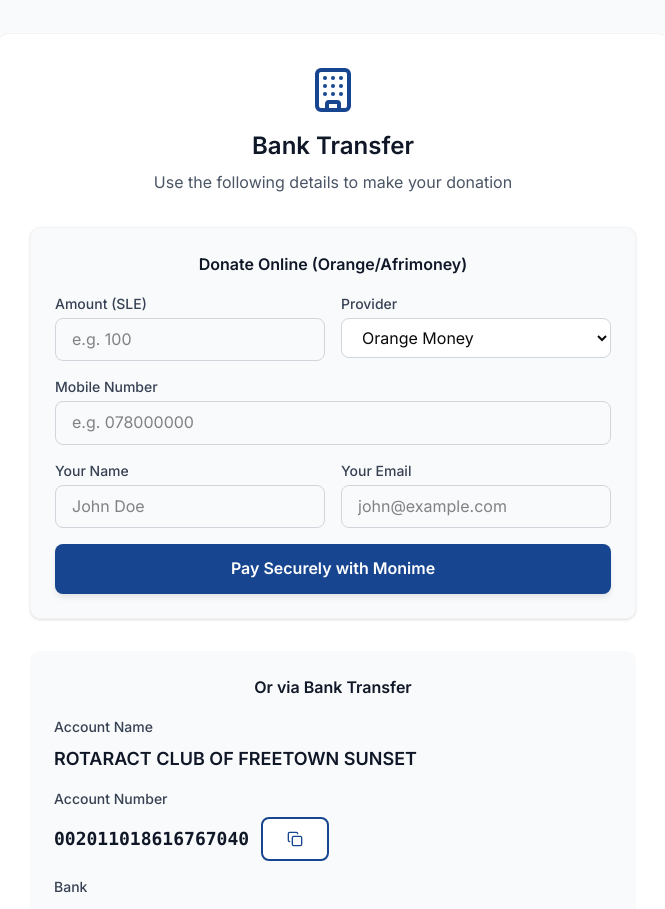
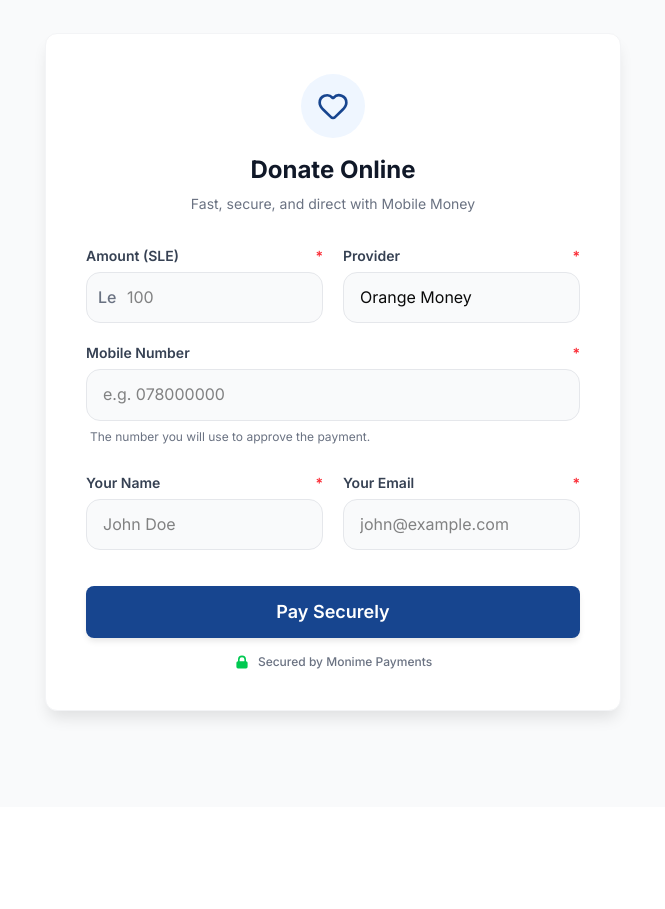
Before and after one commit to ChernorSulaima/rotroract-website, a Next.js app: page /donate in a window 1280 px wide. Shown: the part 1180-2089 px from the top of the page, without its empty margins (307-972 px from the left). Built offline with nearby package versions, Linux system fonts and the light colour scheme.

Commit message:
Refine donation page design, remove bank details, and fix scrolling bug

```diff
--- a/src/app/donate/page.tsx
+++ b/src/app/donate/page.tsx
@@ -8,7 +8,6 @@
 import { NotificationProvider, useNotification } from "@/components/NotificationProvider"
 
 const DonatePageContent = () => {
-  const [copiedAccount, setCopiedAccount] = useState(false)
   const [isLoading, setIsLoading] = useState(false)
   const [paymentCode, setPaymentCode] = useState<string | null>(null)
 
@@ -16,8 +15,6 @@
   const searchParams = useSearchParams()
 
   useEffect(() => {
-    window.scrollTo(0, 0)
-
     // Check for Monime redirect status
     const paymentStatus = searchParams.get("payment")
     if (paymentStatus === "success") {
@@ -62,26 +59,7 @@
     },
   ]
 
-  const bankDetails = {
-    accountName: "ROTARACT CLUB OF FREETOWN SUNSET",
-    accountNumber: "002011018616767040",
-    bankName: "Sierra Leone Commercial Bank",
-  }
-
-  const copyAccountNumber = () => {
-    navigator.clipboard.writeText(bankDetails.accountNumber)
-    setCopiedAccount(true)
-    showNotification("success", "Account number copied to clipboard!")
-    setTimeout(() => setCopiedAccount(false), 2000)
-  }
-
-  const handleDonationSubmit = (e: React.FormEvent<HTMLFormElement>) => {
-    e.preventDefault()
-    showNotification(
-      "success",
-      "Thank you for your interest in donating! Please use the bank details provided or contact us for other donation methods.",
-    )
-  }
+  // Removing unused bank details and functions
 
   return (
     <NotificationProvider>
@@ -119,43 +97,42 @@
               </div>
             </section>
 
-            {/* Bank Details */}
+            {/* Donation Form */}
             <section className="section-padding bg-gray-50">
               <div className="container-custom">
                 <div className="section-header">
-                  <h2 className="section-title">How to Donate</h2>
+                  <h2 className="section-title">Make a Donation</h2>
                   <div className="divider"></div>
                   <p className="section-subtitle">
-                    Make a direct bank transfer to support our community service projects
+                    Support our community service projects securely via Orange Money or Afrimoney
                   </p>
                 </div>
 
-                <div className="max-w-2xl mx-auto">
-                  <div className="card p-8">
+                <div className="max-w-xl mx-auto">
+                  <div className="card shadow-lg p-8 md:p-10 bg-white border border-gray-100 rounded-2xl">
                     <div className="text-center mb-8">
-                      <Building className="text-rcfs-blue mx-auto mb-4" size={48} />
-                      <h3 className="text-2xl font-semibold text-gray-900 mb-2">Bank Transfer</h3>
-                      <p className="text-gray-600">Use the following details to make your donation</p>
+                      <div className="w-16 h-16 bg-blue-50 rounded-full flex items-center justify-center mx-auto mb-4">
+                        <Heart className="text-rcfs-blue" size={32} />
+                      </div>
+                      <h3 className="text-2xl font-bold text-gray-900 mb-2">Donate Online</h3>
+                      <p className="text-gray-500 text-sm">Fast, secure, and direct with Mobile Money</p>
                     </div>
 
                     <div className="space-y-6">
-                      <div className="bg-gray-50 p-6 rounded-lg mb-8 shadow-sm border border-gray-100">
-                        <h4 className="font-semibold text-gray-900 mb-4 text-center">Donate Online (Orange/Afrimoney)</h4>
-
                       {paymentCode ? (
-                          <div className="text-center p-6 bg-white rounded-lg border border-green-200">
-                            <CheckCircle className="mx-auto text-green-500 mb-4" size={48} />
-                            <h5 className="text-xl font-bold text-gray-900 mb-2">Payment Code Generated</h5>
-                            <p className="text-gray-600 mb-4">Dial the following USSD code on your mobile phone to complete the donation:</p>
-                            <div className="bg-gray-100 p-4 rounded-lg text-2xl font-mono font-bold tracking-wider mb-4">
+                        <div className="text-center p-8 bg-green-50/50 rounded-xl border border-green-200 shadow-sm animate-fade-in">
+                          <CheckCircle className="mx-auto text-green-500 mb-5" size={56} />
+                          <h5 className="text-2xl font-bold text-gray-900 mb-3">Payment Code Generated</h5>
+                          <p className="text-gray-600 mb-6 text-sm">Dial the following USSD code on your mobile phone to complete the donation:</p>
+                          <div className="bg-white p-5 rounded-xl border border-green-300 shadow-inner text-3xl font-mono font-bold text-green-700 tracking-wider mb-6">
                             {paymentCode}
                           </div>
-                            <p className="text-sm text-gray-500 mb-6">
+                          <p className="text-sm text-gray-500 mb-8 max-w-xs mx-auto">
                             Do not close this page until you have approved the payment. Your donation will be confirmed automatically.
                           </p>
                           <button
                             onClick={() => setPaymentCode(null)}
-                              className="btn btn-secondary w-full"
+                            className="btn btn-secondary w-full py-3 text-base font-medium rounded-xl hover:bg-gray-100 transition-colors"
                           >
                             Make Another Donation
                           </button>
@@ -192,26 +169,35 @@
                               setIsLoading(false)
                             }
                           }}
-                            className="space-y-4"
+                          className="space-y-5"
                         >
-                            <div className="grid grid-cols-2 gap-4">
+                          <div className="grid grid-cols-2 gap-5">
                             <div>
-                                <label className="block text-sm font-medium text-gray-700 mb-1">Amount (SLE)</label>
+                              <label className="block text-sm font-semibold text-gray-700 mb-1.5 flex items-center justify-between">
+                                Amount (SLE) <span className="text-red-500">*</span>
+                              </label>
+                              <div className="relative">
+                                <div className="absolute inset-y-0 left-0 pl-3 flex items-center pointer-events-none">
+                                  <span className="text-gray-500 font-medium">Le</span>
+                                </div>
                                 <input
                                   type="number"
                                   name="amount"
                                   required
                                   min="10"
-                                  className="w-full px-4 py-2 border border-gray-300 rounded-md focus:ring-rcfs-blue focus:border-rcfs-blue"
-                                  placeholder="e.g. 100"
+                                  className="w-full pl-10 pr-4 py-3 bg-gray-50 border border-gray-200 rounded-xl focus:ring-2 focus:ring-rcfs-blue/20 focus:border-rcfs-blue transition-all"
+                                  placeholder="100"
                                 />
                               </div>
+                            </div>
                             <div>
-                                <label className="block text-sm font-medium text-gray-700 mb-1">Provider</label>
+                              <label className="block text-sm font-semibold text-gray-700 mb-1.5 flex items-center justify-between">
+                                Provider <span className="text-red-500">*</span>
+                              </label>
                               <select
                                 name="provider"
                                 required
-                                  className="w-full px-4 py-2 border border-gray-300 rounded-md focus:ring-rcfs-blue focus:border-rcfs-blue bg-white"
+                                className="w-full px-4 py-3 bg-gray-50 border border-gray-200 rounded-xl focus:ring-2 focus:ring-rcfs-blue/20 focus:border-rcfs-blue transition-all appearance-none outline-none"
                               >
                                 <option value="Orange">Orange Money</option>
                                 <option value="Afrimoney">Afrimoney</option>
@@ -220,90 +206,73 @@
                           </div>
 
                           <div>
-                              <label className="block text-sm font-medium text-gray-700 mb-1">Mobile Number</label>
+                            <label className="block text-sm font-semibold text-gray-700 mb-1.5 flex items-center justify-between">
+                              Mobile Number <span className="text-red-500">*</span>
+                            </label>
                             <input
                               type="tel"
                               name="phoneNumber"
                               required
-                                className="w-full px-4 py-2 border border-gray-300 rounded-md focus:ring-rcfs-blue focus:border-rcfs-blue"
+                              className="w-full px-4 py-3 bg-gray-50 border border-gray-200 rounded-xl focus:ring-2 focus:ring-rcfs-blue/20 focus:border-rcfs-blue transition-all"
                               placeholder="e.g. 078000000"
                             />
+                            <p className="text-xs text-gray-500 mt-2 ml-1">The number you will use to approve the payment.</p>
                           </div>
 
-                            <div className="grid grid-cols-2 gap-4">
+                          <div className="grid grid-cols-2 gap-5 pt-2">
                             <div>
-                                <label className="block text-sm font-medium text-gray-700 mb-1">Your Name</label>
+                              <label className="block text-sm font-semibold text-gray-700 mb-1.5 flex items-center justify-between">
+                                Your Name <span className="text-red-500">*</span>
+                              </label>
                               <input
                                 type="text"
                                 name="name"
                                 required
-                                  className="w-full px-4 py-2 border border-gray-300 rounded-md focus:ring-rcfs-blue focus:border-rcfs-blue"
+                                className="w-full px-4 py-3 bg-gray-50 border border-gray-200 rounded-xl focus:ring-2 focus:ring-rcfs-blue/20 focus:border-rcfs-blue transition-all"
                                 placeholder="John Doe"
                               />
                             </div>
                             <div>
-                                <label className="block text-sm font-medium text-gray-700 mb-1">Your Email</label>
+                              <label className="block text-sm font-semibold text-gray-700 mb-1.5 flex items-center justify-between">
+                                Your Email <span className="text-red-500">*</span>
+                              </label>
                               <input
                                 type="email"
                                 name="email"
                                 required
-                                  className="w-full px-4 py-2 border border-gray-300 rounded-md focus:ring-rcfs-blue focus:border-rcfs-blue"
+                                className="w-full px-4 py-3 bg-gray-50 border border-gray-200 rounded-xl focus:ring-2 focus:ring-rcfs-blue/20 focus:border-rcfs-blue transition-all"
                                 placeholder="john@example.com"
                               />
                             </div>
                           </div>
 
+                          <div className="pt-4">
                             <button
                               type="submit"
                               disabled={isLoading}
-                              className={`w-full btn btn-primary py-3 flex justify-center items-center ${isLoading ? 'opacity-70 cursor-not-allowed' : ''}`}
+                              className={`w-full btn btn-primary py-4 text-lg font-semibold rounded-xl flex justify-center items-center shadow-md hover:shadow-lg transition-all ${isLoading ? 'opacity-70 cursor-not-allowed scale-[0.99]' : 'hover:-translate-y-0.5'}`}
                             >
-                              {isLoading ? "Generating Code..." : "Pay Securely with Monime"}
+                              {isLoading ? (
+                                <>
+                                  <svg className="animate-spin -ml-1 mr-3 h-5 w-5 text-white" xmlns="http://www.w3.org/2000/svg" fill="none" viewBox="0 0 24 24">
+                                    <circle className="opacity-25" cx="12" cy="12" r="10" stroke="currentColor" strokeWidth="4"></circle>
+                                    <path className="opacity-75" fill="currentColor" d="M4 12a8 8 0 018-8V0C5.373 0 0 5.373 0 12h4zm2 5.291A7.962 7.962 0 014 12H0c0 3.042 1.135 5.824 3 7.938l3-2.647z"></path>
+                                  </svg>
+                                  Generating...
+                                </>
+                              ) : (
+                                "Pay Securely"
+                              )}
                             </button>
+                            <div className="flex items-center justify-center space-x-2 mt-4 text-xs text-gray-500 font-medium">
+                              <svg xmlns="http://www.w3.org/2000/svg" className="h-4 w-4 text-green-500" viewBox="0 0 20 20" fill="currentColor">
+                                <path fillRule="evenodd" d="M5 9V7a5 5 0 0110 0v2a2 2 0 012 2v5a2 2 0 01-2 2H5a2 2 0 01-2-2v-5a2 2 0 012-2zm8-2v2H7V7a3 3 0 016 0z" clipRule="evenodd" />
+                              </svg>
+                              <span>Secured by Monime Payments</span>
+                            </div>
+                          </div>
                         </form>
                       )}
-                      </div>
-
-                      <div className="bg-gray-50 p-6 rounded-lg">
-                        <h4 className="font-semibold text-gray-900 mb-4 text-center">Or via Bank Transfer</h4>
-                        <div className="grid gap-4">
-                          <div>
-                            <label className="block text-sm font-medium text-gray-700 mb-2">Account Name</label>
-                            <p className="text-lg font-semibold text-gray-900">{bankDetails.accountName}</p>
-                          </div>
-
-                          <div>
-                            <label className="block text-sm font-medium text-gray-700 mb-2">Account Number</label>
-                            <div className="flex items-center space-x-3">
-                              <p className="text-lg font-mono font-semibold text-gray-900">
-                                {bankDetails.accountNumber}
-                              </p>
-                              <button
-                                onClick={copyAccountNumber}
-                                className="btn btn-secondary text-sm px-3 py-1"
-                                title="Copy account number"
-                              >
-                                {copiedAccount ? <CheckCircle size={16} /> : <Copy size={16} />}
-                              </button>
-                            </div>
-                          </div>
-
-                          <div>
-                            <label className="block text-sm font-medium text-gray-700 mb-2">Bank</label>
-                            <p className="text-lg font-semibold text-gray-900">{bankDetails.bankName}</p>
-                          </div>
-                        </div>
-                      </div>
-
-                      <div className="bg-rcfs-blue/5 p-6 rounded-lg border border-rcfs-blue/20">
-                        <h4 className="font-semibold text-rcfs-blue mb-3">Important Notes:</h4>
-                        <ul className="text-sm text-gray-700 space-y-2">
-                          <li>• Please include your name and contact information in the transfer reference</li>
-                          <li>• For donation receipts, contact us at freetownsunset21@gmail.com</li>
-                          <li>• All donations go directly to funding our community service projects</li>
-                          <li>• For large donations or corporate sponsorship, please contact us first</li>
-                        </ul>
-                      </div>
                     </div>
                   </div>
                 </div>
```
Lines whose indentation alone changed are shown as unchanged.
